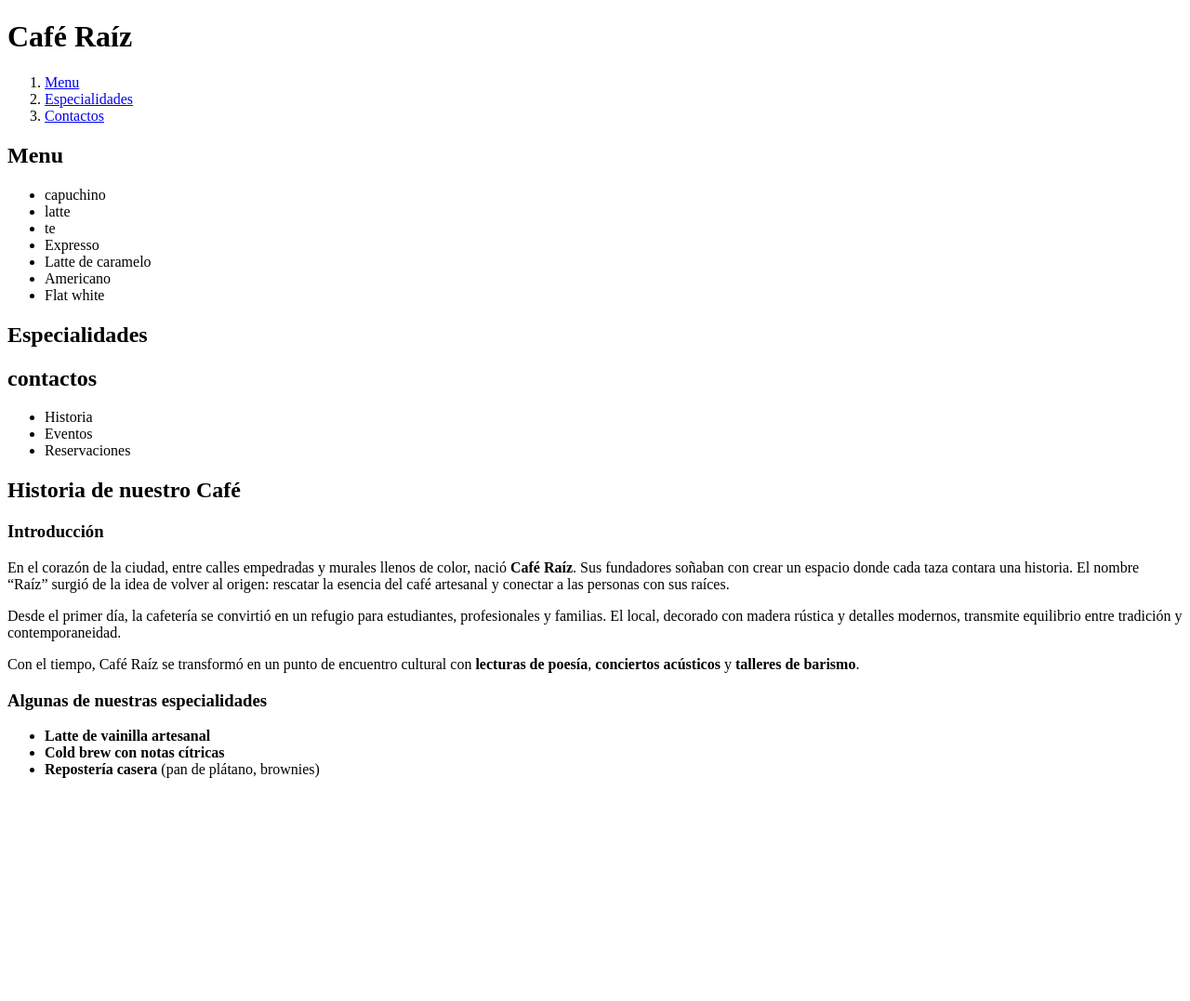
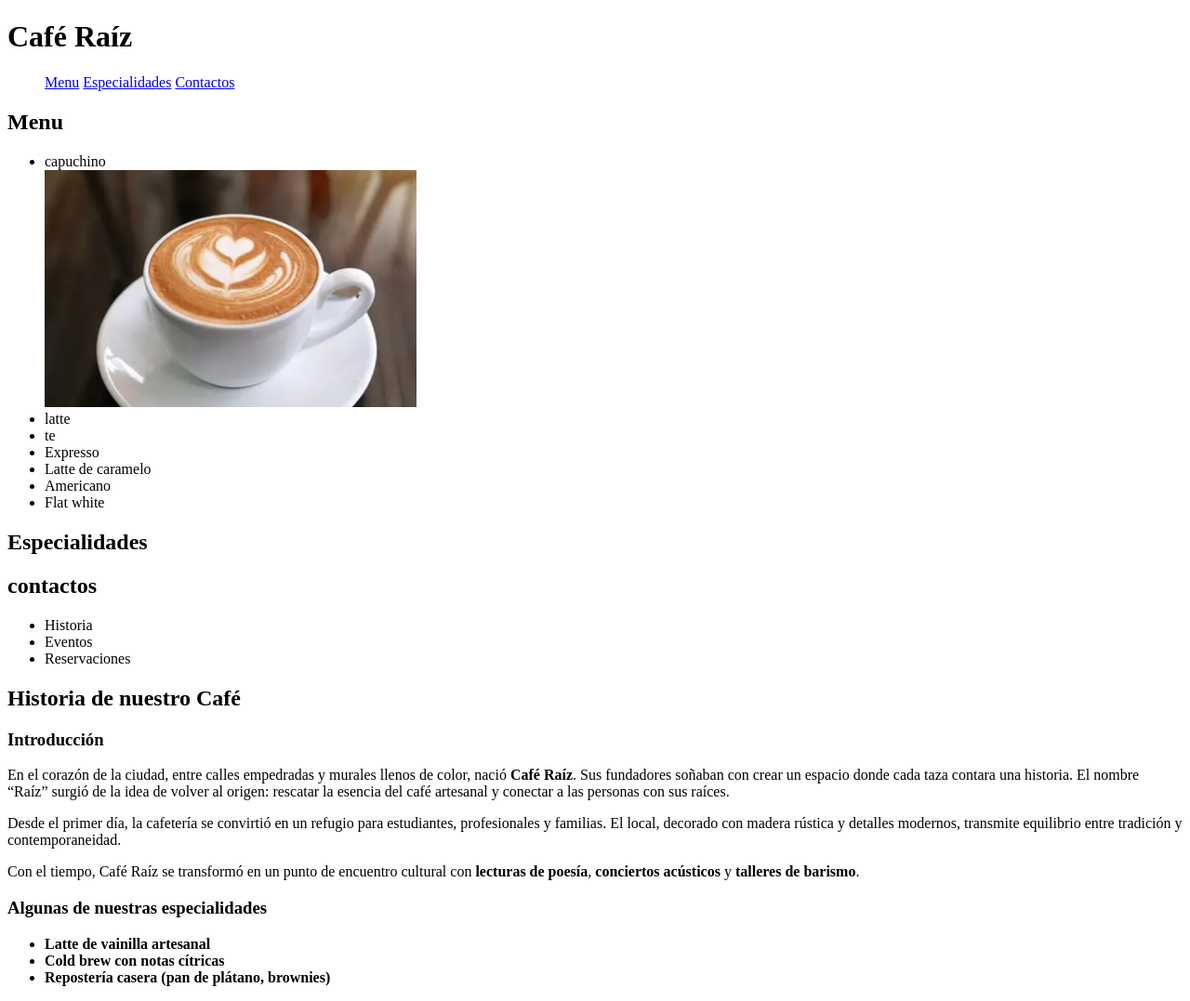
Before and after one commit to Luis270727/Proyecto-Cafeteria-Raiz, a plain HTML site: page index.html in a window 1280 px wide. Shown: the whole page at 93% size. Before the commit the page ends 853 px from the top, so only its background shows below. Drawn offline with Linux system fonts and the light colour scheme.

Commit message:
Primer commit

```diff
--- a/index.html
+++ b/index.html
@@ -9,15 +9,18 @@
     <h1>Café Raíz</h1>
     <nav>
       <ol start="1">
-        <li><a href="Menu">Menu</a></li>
-        <li><a href="Especialidades">Especialidades</a></li>
-        <li><a href="contactos">Contactos</a></li>
+        <a href="Menu">Menu</a>
+        <a href="Especialidades">Especialidades</a>
+        <a href="contactos">Contactos</a>
       </ol>
     </nav>
     <section id="Menu">
       <h2>Menu</h2>
       <ul>
         <li>capuchino</li>
+        <img
+        src="img/Latte.png"
+        width="400">
         <li>latte</li>
         <li>te</li>
         <li>Expresso</li>
@@ -72,7 +75,7 @@
         <ul>
           <li><strong>Latte de vainilla artesanal</strong></li>
           <li><strong>Cold brew con notas cítricas</strong></li>
-          <li><strong>Repostería casera</strong> (pan de plátano, brownies)</li>
+          <li><strong>Repostería casera</strong> <strong>(pan de plátano, brownies)</li></strong>
 
         </ul>
       </article>
```
Also changed, not shown: img/Latte.png (added).
